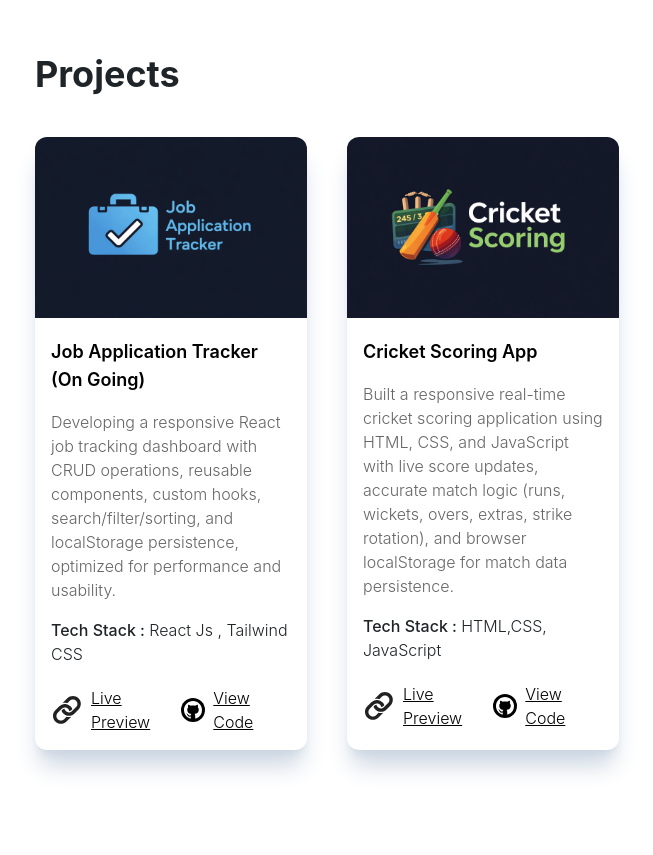
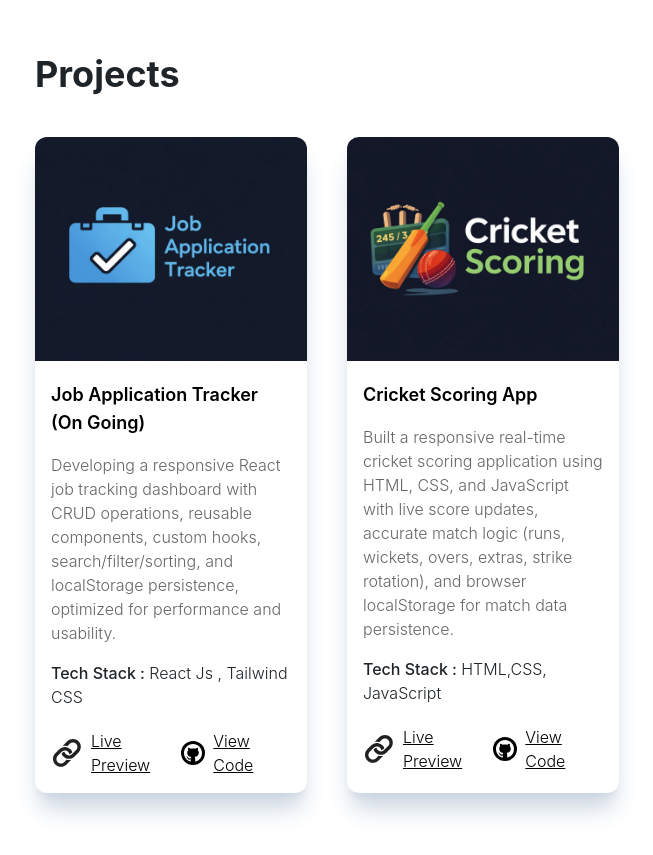
Before and after one commit to npoludasu/react-portfolio-website, a React (Create React App) app: page / in a window 1280 px wide. Shown: the part 2680-3535 px from the top of the page, without its empty margins (157-810 px from the left). Built offline with nearby package versions, Linux system fonts and the light colour scheme.

Commit message:
fix(projects): prevent layout shift by reserving image height to stabilize anchor scrolling

```diff
--- a/src/components/Project.js
+++ b/src/components/Project.js
@@ -12,7 +12,13 @@ function Project({
 }) {
   return (
     <article className="rounded-xl mt-10 overflow-hidden shadow-xl shadow-slate-300 dark:shadow-slate-900">
-      <img src={image} alt="" loading="lazy" />
+      <img
+        src={image}
+        alt=""
+        loading="lazy"
+        className="w-full h-56 object-cover"
+      />
+
       <div className="dark:bg-dark-card p-4">
         <h1 className="dark:text-light-heading font-semibold text-lg pt-1">
           {title}
```
